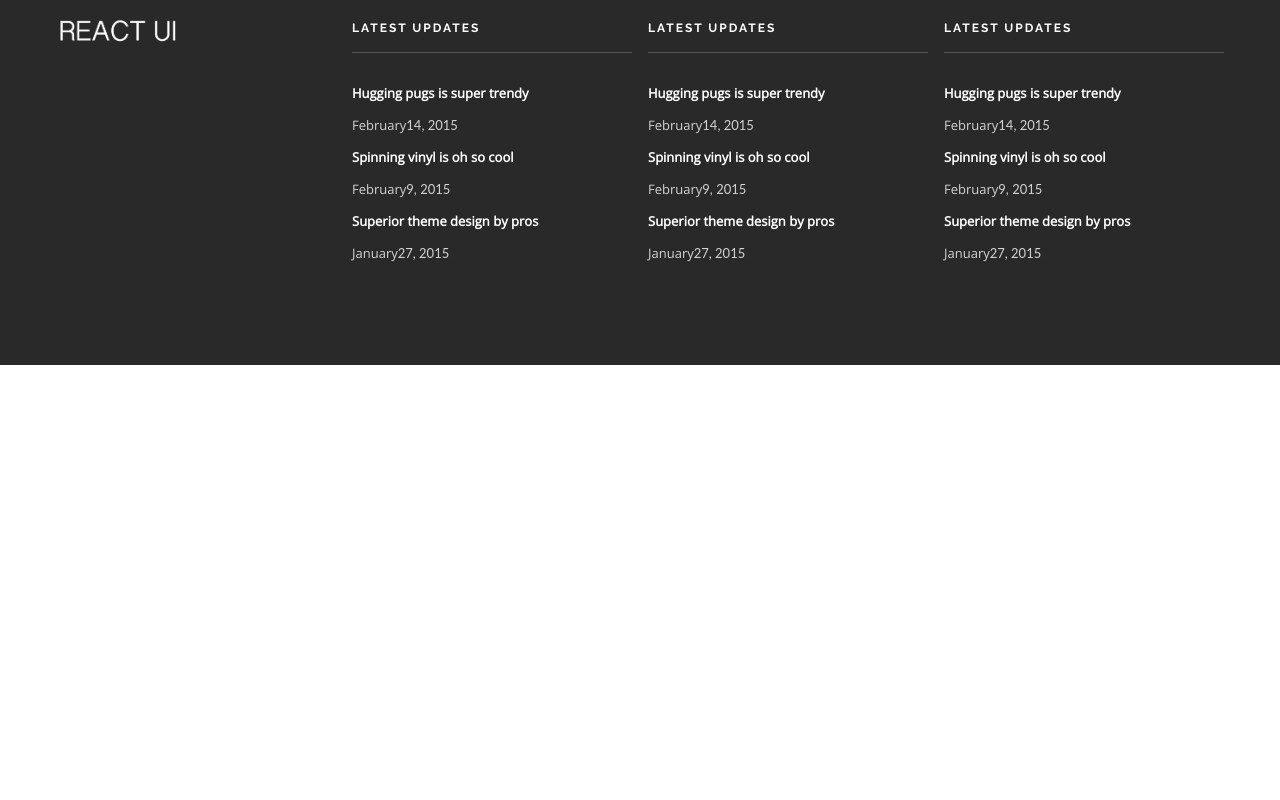
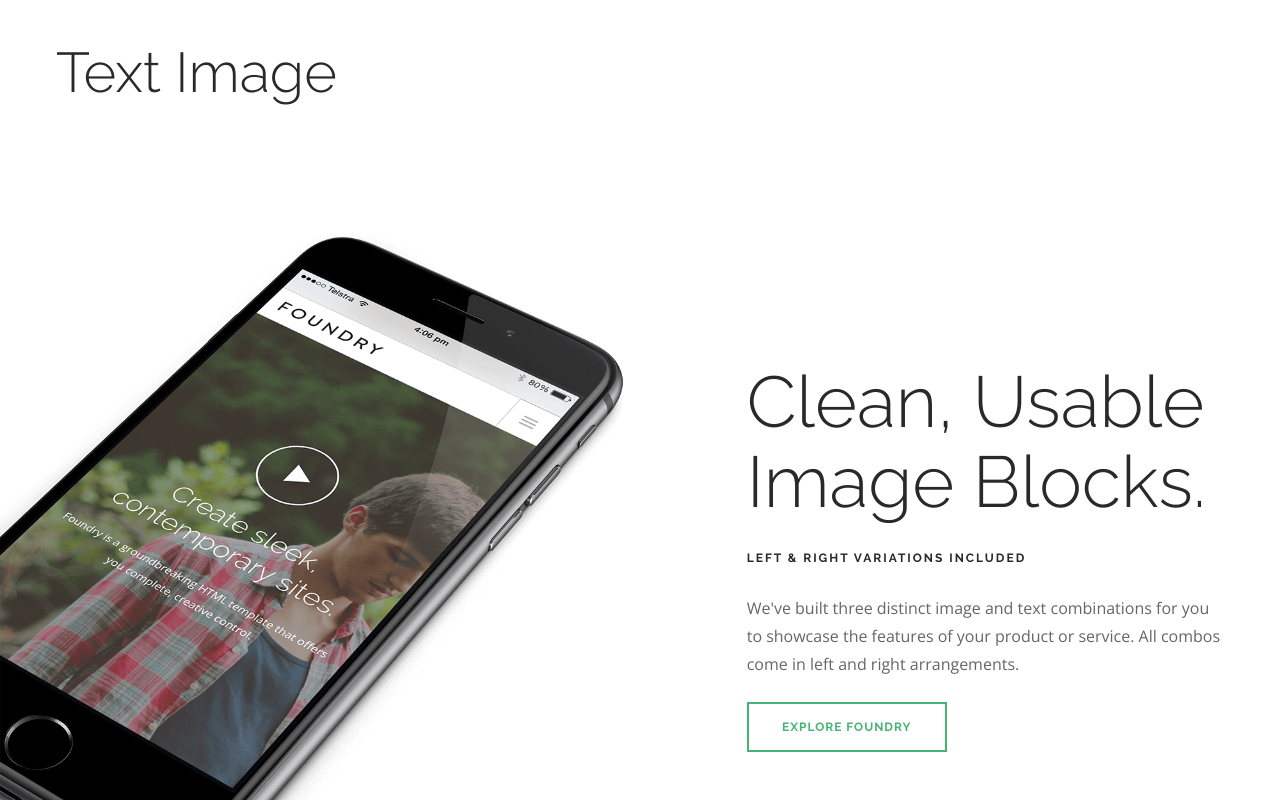
Before and after one commit to BlockchainBud/react-ui-components, a React (Create React App) app: page / in a window 1280 px wide. Shown: the part 500-1300 px from the top of the page. Built offline with nearby package versions, Linux system fonts and the light colour scheme; some icons are missing.

Commit message:
Add TextImage component, update button component.

```diff
--- a/src/App.js
+++ b/src/App.js
@@ -3,6 +3,9 @@ import { Grid, Row, Col } from 'react-flexbox-grid';
 import Header from "./components/Header/Header";
 import Button from "./components/Button/Button";
 import Footer from "./components/Footer/Footer";
+import {TextImage, Text, Image} from "./components/TextImage/TextImage";
+
+import Timage1 from './img/phone1.png';
 
 class App extends Component {
   render() {
@@ -42,25 +45,40 @@ class App extends Component {
 
                   <Button
                       link="#"
-                      style={{}}
                     >Button
                   </Button>
 
                   <Button
                       link="#"
                       size="lg"
-                      style={{}}
                     >Button
                   </Button>
 
                     <Button
                       link="#"
                       icon
-                      style={{}}
-                    ><i className="ti-arrow-up"></i>
+                    ><span className="ti-arrow-up"></span>
                   </Button>
               </Grid>
             </section>
+          </div>
+          <section>
+            <Grid>
+              <h1>Text Image</h1>
+            </Grid>
+            <TextImage>
+              <Image imgSrc={Timage1} position="left" />
+              <Text>
+                <h1 className="large mb40 mb-xs-16">Clean, Usable Image Blocks.</h1>
+                <h6 className="uppercase mb16">Left &amp; Right Variations Included</h6>
+                <p className="lead mb40">
+                    We've built three distinct image and text combinations for you to showcase the features of your product or service. All combos come in left and right arrangements.
+                </p>
+                <a className="btn-lg btn" href="#">Explore Foundry</a>
+              </Text>
+            </TextImage>
+          </section>
+          <div className="main-container">
             <Footer class="dark" />
           </div>
       </div>
--- a/src/components/Button/Button.js
+++ b/src/components/Button/Button.js
@@ -6,19 +6,28 @@ class Button extends Component {
   constructor(props) {
     super(props);
 
-    const buttonStyle = this.props.style;
+    const defaultStyle = {
+      color: '#47b475',
+      backgroundColor: 'transparent',
+      borderColor: '#47b475',
+      hoverColor: '#fff',
+      hoverBgColor: '#47b475',
+      hoverBorderColor: '#47b475'
+    }
+
+    const buttonStyle = this.props.style ? this.props.style : defaultStyle;
 
     this.state = {
       style: {
-        color: buttonStyle.color ? buttonStyle.color : '#47b475',
-        backgroundColor: buttonStyle.backgroundColor ? buttonStyle.backgroundColor : 'transparent',
-        borderColor: buttonStyle.borderColor ? buttonStyle.borderColor : '#47b475'
+        color: buttonStyle.color,
+        backgroundColor: buttonStyle.backgroundColor,
+        borderColor: buttonStyle.borderColor
       },
       normalStyle : {},
       onHoverdStyle : {
-        color: buttonStyle.hoverColor ? buttonStyle.hoverColor : '#fff',
-        backgroundColor: buttonStyle.hoverBgColor ? buttonStyle.hoverBgColor : '#47b475',
-        borderColor: buttonStyle.hoverBorderColor ? buttonStyle.hoverBorderColor : '#47b475',
+        color: buttonStyle.hoverColor,
+        backgroundColor: buttonStyle.hoverBgColor,
+        borderColor: buttonStyle.hoverBorderColor,
       },
       hovered: false,
       className: ['btn']
--- a/src/components/Header/Header.js
+++ b/src/components/Header/Header.js
@@ -43,7 +43,7 @@ class Header extends Component {
               link="index.html"
               logoLight={logoLight}
               logoDark={logoDark}
-              alt="Foundry" />
+              alt="React UI" />
 
             <div className="module widget-handle mobile-toggle right visible-sm visible-xs">
                 <i className="ti-menu"></i>
--- a/src/components/TextImage/TextImage.css
+++ b/src/components/TextImage/TextImage.css
@@ -0,0 +1,35 @@
+.img-content img {
+  max-width: 100%;
+}
+
+.po {
+  padding-left: 0;
+  padding-right: 0;
+  float: left;
+}
+
+.image-edge .container div[class*='col-'] {
+    position: absolute;
+}
+
+.image-edge .container {
+    position: relative;
+}
+
+.image-edge .container:after, .image-edge .container:before {
+  clear: both;
+  display: table;
+  content: " ";
+}
+
+.v-align-transform {
+    position: relative;
+    transform: translate3d(0, -50%, 0);
+    -webkit-transform: translate3d(0, -50%, 0);
+    top: 50%;
+    z-index: 2;
+}
+
+.image-edge .right {
+    right: 0;
+}
--- a/src/components/TextImage/TextImage.js
+++ b/src/components/TextImage/TextImage.js
@@ -0,0 +1,35 @@
+import React, { Component } from 'react';
+import { Grid, Row, Col } from 'react-flexbox-grid';
+import './TextImage.css';
+
+export class TextImage extends Component {
+  render() {
+    return (
+      <section className="image-edge">
+        {this.props.children}
+      </section>
+    )
+  }
+}
+
+export class Text extends Component {
+  render() {
+    return (
+      <Grid>
+        <Col md={5} mdOffset={1} xs={7} xsOffset={1} className="v-align-transform right">
+          {this.props.children}
+        </Col>
+      </Grid>
+    )
+  }
+}
+
+export class Image extends Component {
+  render() {
+    return (
+      <Col md={6} xs={4} className="po img-content">
+        <img src={this.props.imgSrc} className="mb-xs-24" />
+      </Col>
+    )
+  }
+}
```
Also changed, not shown: src/img/phone1.png (added).
